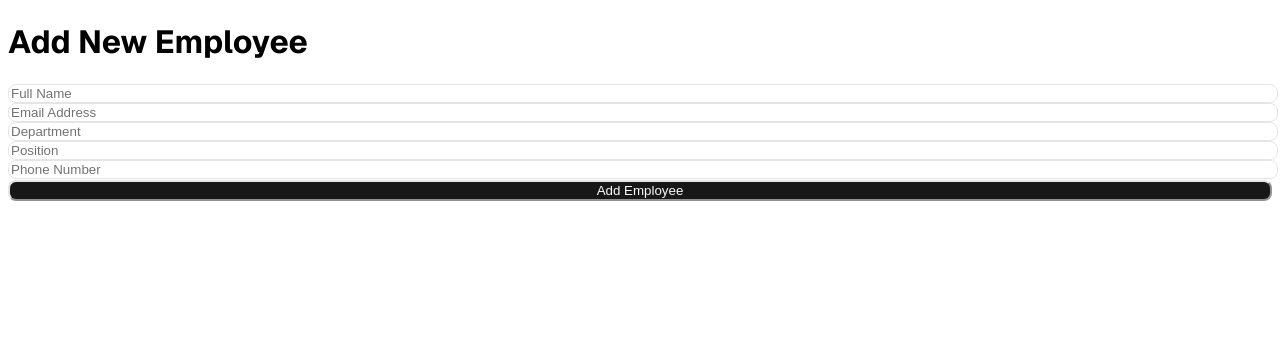
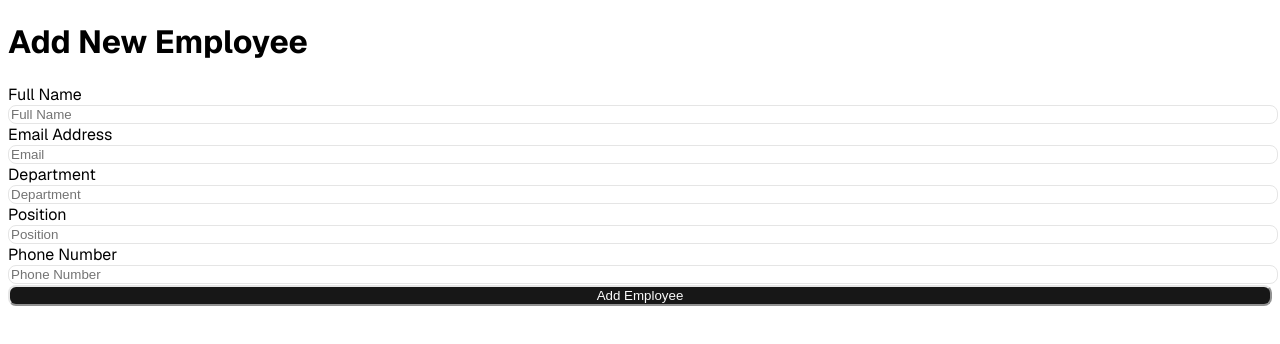
Before and after one commit to Antonypoulraj/demo-app-e, a Next.js app: page /employee/add in a window 1280 px wide. Shown: the top 344 px of the page. Built offline with nearby package versions, Linux system fonts and the light colour scheme.

Commit message:
update:modify the add.tsx in emplyee folder

```diff
--- a/pages/employee/add.tsx
+++ b/pages/employee/add.tsx
@@ -5,12 +5,13 @@ import { useRouter } from "next/router";
 import { Input } from "../../components/ui/input";
 import { Button } from "../../components/ui/button";
 import { useToast } from "../../hooks/use-toast";
+import { Label } from "../../components/ui/label";
 
 const AddEmployee = () => {
   const router = useRouter();
   const { toast } = useToast();
 
-  const handleSubmit = (e: React.FormEvent) => {
+  const handleSubmit = (e: React.FormEvent<HTMLFormElement>) => {
     e.preventDefault();
     toast({ title: "Employee added successfully" });
     router.push("/employeeportal");
@@ -20,11 +21,50 @@ const AddEmployee = () => {
     <div className="max-w-md mx-auto mt-10 p-4 bg-white shadow rounded">
       <h1 className="text-xl font-semibold mb-4">Add New Employee</h1>
       <form onSubmit={handleSubmit} className="space-y-4">
-        <Input name="name" placeholder="Full Name" required />
-        <Input name="email" placeholder="Email Address" type="email" required />
-        <Input name="department" placeholder="Department" required />
-        <Input name="position" placeholder="Position" required />
-        <Input name="phone" placeholder="Phone Number" required />
+        <div>
+          <Label htmlFor="name">Full Name</Label>
+          <Input id="name" name="name" placeholder="Full Name" autoComplete="name" required />
+        </div>
+
+        <div>
+          <Label htmlFor="email">Email Address</Label>
+          <Input
+            id="email"
+            name="email"
+            type="email"
+            placeholder="Email"
+            autoComplete="email"
+            required
+          />
+        </div>
+
+        <div>
+          <Label htmlFor="department">Department</Label>
+          <Input
+            id="department"
+            name="department"
+            placeholder="Department"
+            autoComplete="organization"
+            required
+          />
+        </div>
+
+        <div>
+          <Label htmlFor="position">Position</Label>
+          <Input
+            id="position"
+            name="position"
+            placeholder="Position"
+            autoComplete="organization-title"
+            required
+          />
+        </div>
+
+        <div>
+          <Label htmlFor="phone">Phone Number</Label>
+          <Input id="phone" name="phone" placeholder="Phone Number" autoComplete="tel" required />
+        </div>
+
         <Button type="submit" className="w-full">
           Add Employee
         </Button>
```
